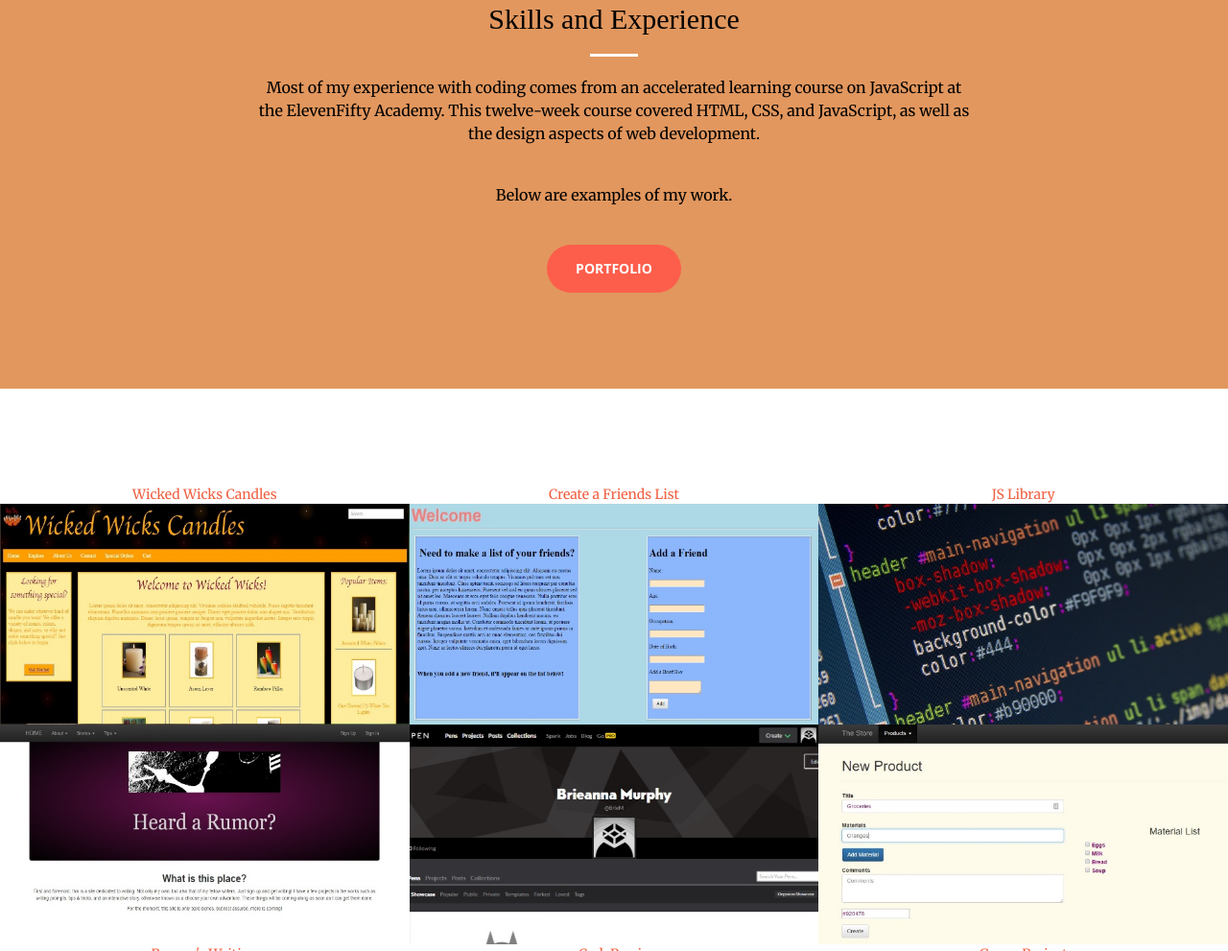
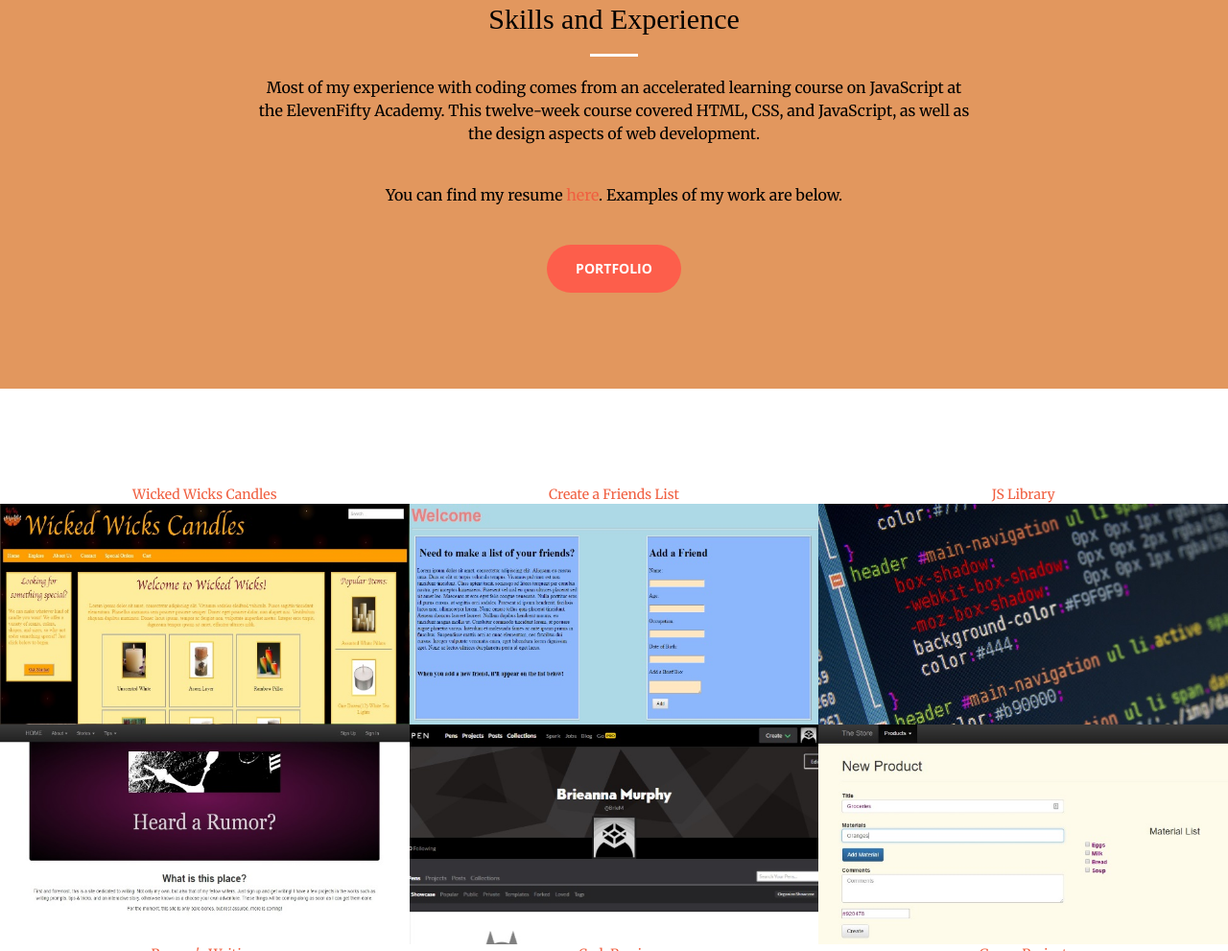
Before and after one commit to BrieMurphy/BrieMurphy.github.io, a website: page index.html in a window 1280 px wide. Shown: the part 1499-2490 px from the top of the page at 96% size. Drawn offline with nearby package versions, Linux system fonts and the light colour scheme.

Commit message:
added resume

```diff
--- a/index.html
+++ b/index.html
@@ -105,7 +105,7 @@
                 <hr class="light">
                 <p id="experience-text">Most of my experience with coding comes from an accelerated learning course on JavaScript at the ElevenFifty Academy. This twelve-week course covered HTML, CSS, and JavaScript, as well as the design aspects of web development.</p>
             <br>
-                <p id="experience-text">Below are examples of my work.</p>
+                <p id="experience-text">You can find my resume <a href="resume_2017.pdf">here</a>. Examples of my work are below.</p>
             <br>
                 <a href="#portfolio" class="btn btn-primary btn-xl page-scroll">Portfolio</a>
             </div>
```
Also changed, not shown: 1 other file.
